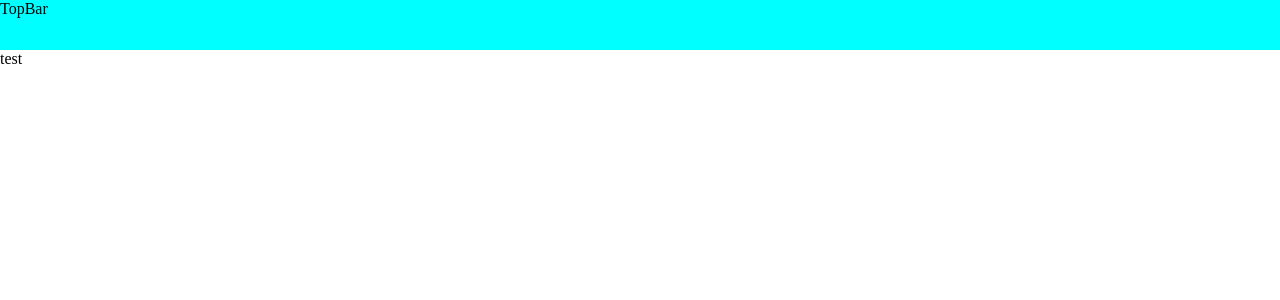
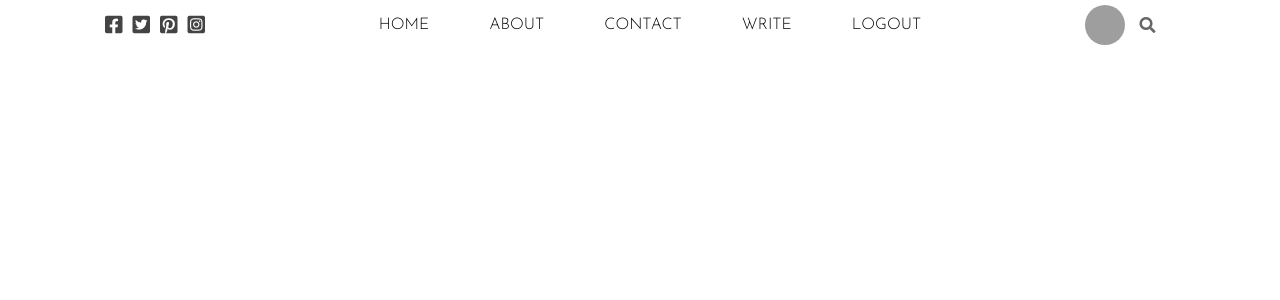
Before and after one commit to SakhawatHossain55/blog__website, a React (Create React App) app: page / in a window 1280 px wide. Shown: the top 300 px of the page. Built offline with nearby package versions, Linux system fonts and the light colour scheme; grey boxes are pictures that could not be loaded.

Commit message:
[ADD] Header

```diff
--- a/public/index.html
+++ b/public/index.html
@@ -9,6 +9,7 @@
       content="Web site created using create-react-app"
     />
     <link href="https://fonts.googleapis.com/css2?family=Josefin+Sans:wght@100;200;300;400;500;600;700&family=Lora:ital,wght@1,400;1,500;1,600;1,700&family=Varela+Round&display=swap" rel="stylesheet">
+    <link rel="stylesheet" href="https://cdnjs.cloudflare.com/ajax/libs/font-awesome/5.15.4/css/all.min.css" integrity="sha512-1ycn6IcaQQ40/MKBW2W4Rhis/DbILU74C1vSrLJxCq57o941Ym01SwNsOMqvEBFlcgUa6xLiPY/NS5R+E6ztJQ==" crossorigin="anonymous" referrerpolicy="no-referrer" />
     <style>
       *{
         margin: 0;
--- a/src/App.js
+++ b/src/App.js
@@ -4,7 +4,6 @@
   return (
     <>
     <TopBar />
-    <p>test</p>
     </>
   );
 }
--- a/src/topBar/TopBar.js
+++ b/src/topBar/TopBar.js
@@ -1,9 +1,27 @@
-import './topBar.css'
+import "./topBar.css";
 
 export default function TopBar() {
-    return (
-        <div className="top">
-            TopBar
-        </div>
-    )
+  return (
+    <div className="top">
+      <div className="topLeft">
+        <i className="topIcon fab fa-facebook-square"></i>
+        <i className="topIcon fab fa-twitter-square"></i>
+        <i className="topIcon fab fa-pinterest-square"></i>
+        <i className="topIcon fab fa-instagram-square"></i>
+      </div>
+      <div className="topCenter">
+          <ul className="topList">
+              <ul className="topListItem">HOME</ul>
+              <ul className="topListItem">ABOUT</ul>
+              <ul className="topListItem">CONTACT</ul>
+              <ul className="topListItem">WRITE</ul>
+              <ul className="topListItem">LOGOUT</ul>
+          </ul>
+      </div>
+      <div className="topRight">
+          <img className="topImg" src="https://i.ibb.co/tcrCy4j/Shakib.jpg" alt="" />
+          <i className="topSearchIcon fas fa-search"></i>
+      </div>
+    </div>
+  );
 }
--- a/src/topBar/topBar.css
+++ b/src/topBar/topBar.css
@@ -1,7 +1,57 @@
 .top {
-    width: 100%;
-    height: 50px;
-    background-color: aqua;
-    position: static;
-    top: 0;
+  width: 100%;
+  height: 50px;
+  background-color: white;
+  position: sticky;
+  top: 0;
+  display: flex;
+  align-items: center;
+  font-family: "Josefin Sans", sans-serif;
 }
+
+.topLeft,
+.topRight {
+  flex: 3;
+  display: flex;
+  align-items: center;
+  justify-content: center;
+}
+
+.topCenter {
+    flex: 6;
+  }
+
+.topIcon {
+    font-size: 20px;
+    margin-right: 10px;
+    color: #444;
+    cursor: pointer;
+}
+
+.topImg {
+  width: 40px;
+  height: 40px;
+  border-radius: 50%;
+  object-fit: cover;
+}
+
+.topList {
+    display: flex;
+    justify-content: center;
+    margin: 0;
+    padding: 0;
+    list-style: none;
+}
+
+.topListItem {
+    margin-right: 20px;
+    font-style: 18px;
+    font-weight: 300;
+    cursor: pointer;
+}
+
+.topSearchIcon {
+    font-style: 18px;
+    color: #666666;cursor: pointer;
+    margin-left: 15px;
+}
```
